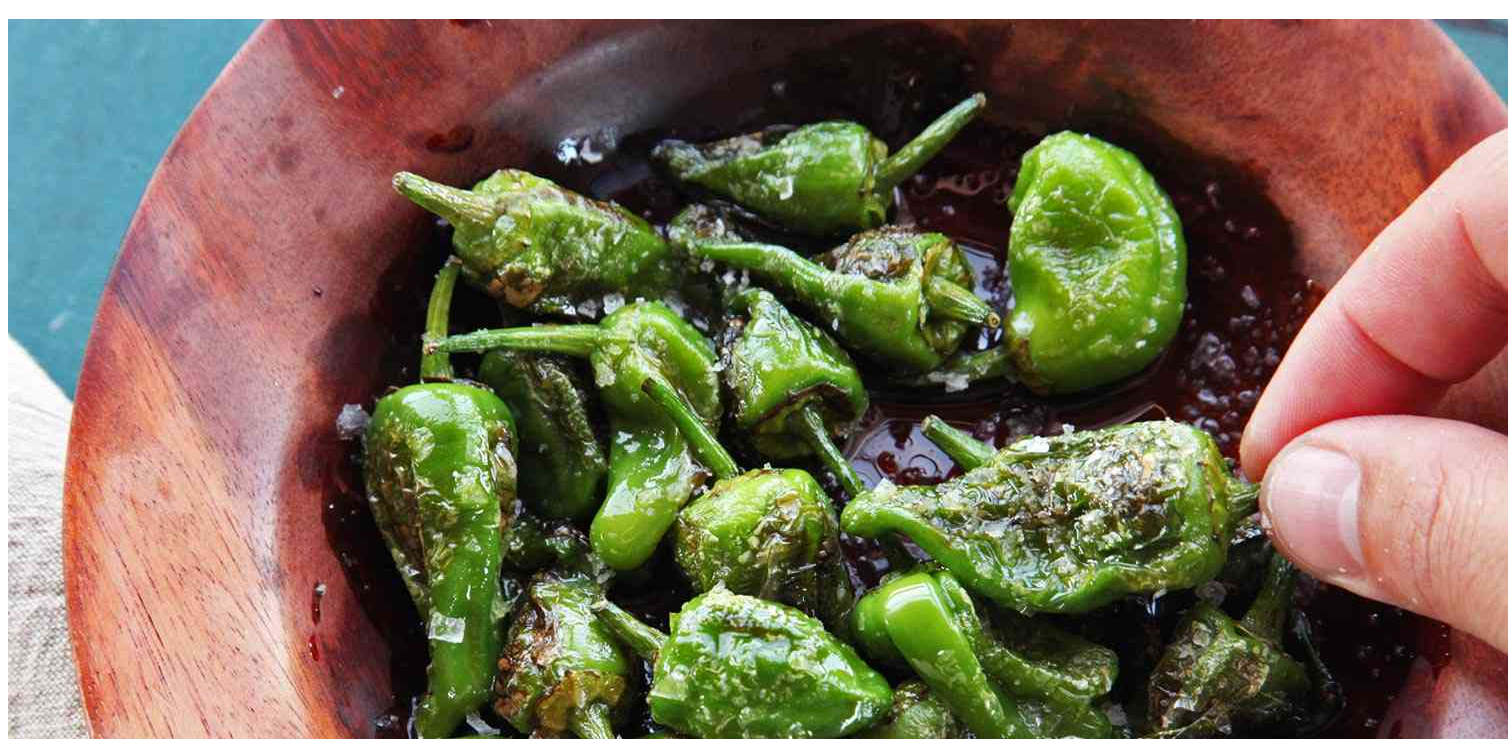
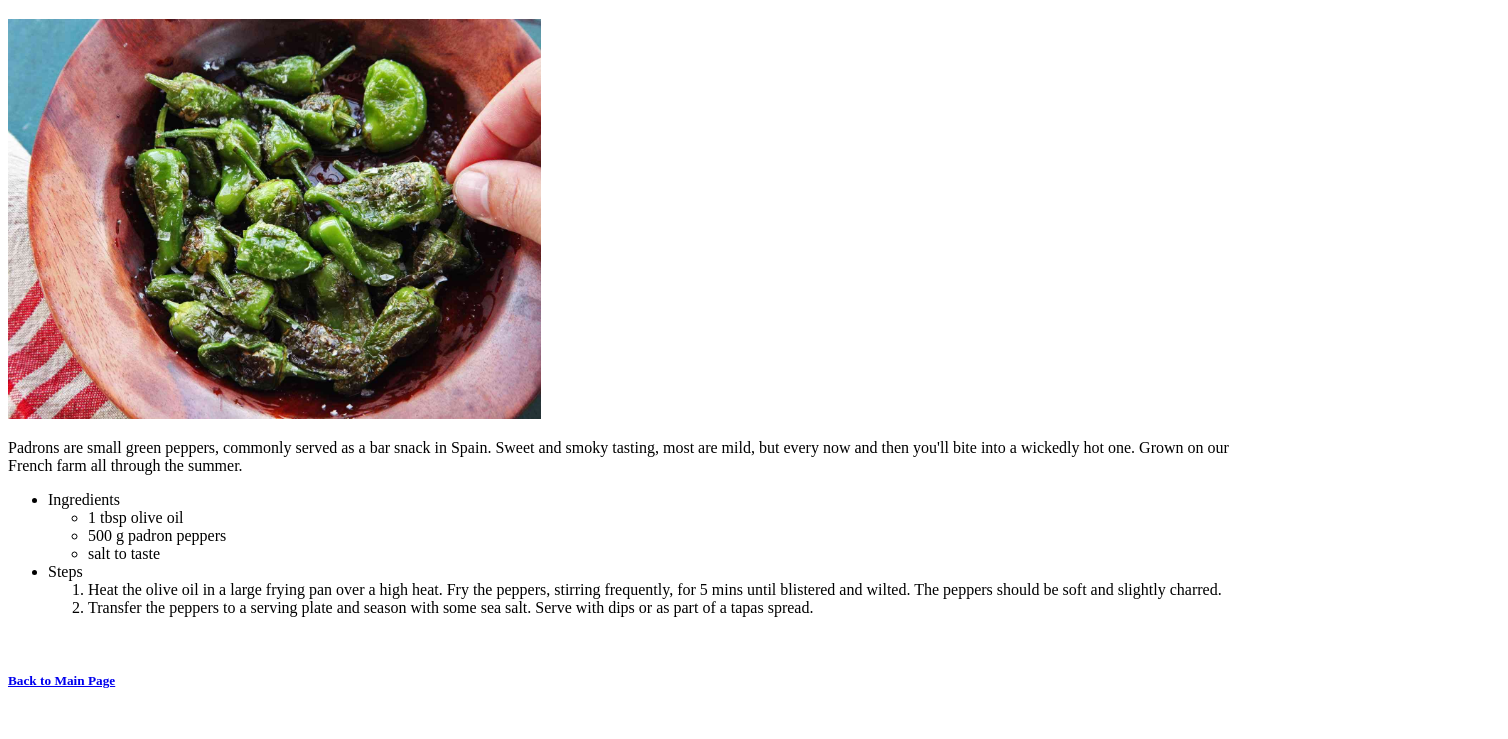
Before and after one commit to ingridesuper/odin-recipes, a plain HTML site: page recipes/pimientos.html in a window 1280 px wide. Shown: the part 61-800 px from the top of the page, 1508 px wide, since content can reach past the window. Drawn offline with Linux system fonts and the light colour scheme.

Commit message:
Modified picture sizes

```diff
--- a/recipes/pimientos.html
+++ b/recipes/pimientos.html
@@ -5,7 +5,7 @@
     </head>
     <body>
         <h1>Pimientos de Padron</h1>
-        <img src="../pictures/pimientos_pic.jpg">
+        <img style="height: 400px;" src="../pictures/pimientos_pic.jpg">
         <p>Padrons are small green peppers, commonly served as a bar snack in Spain. Sweet and smoky tasting, most are mild, but every now and then you'll bite into a wickedly hot one. Grown on our French farm all through the summer.</p>
         <ul>
             <li>Ingredients
```
Also changed, not shown: recipes/patatas.html (+1 -1 lines).
